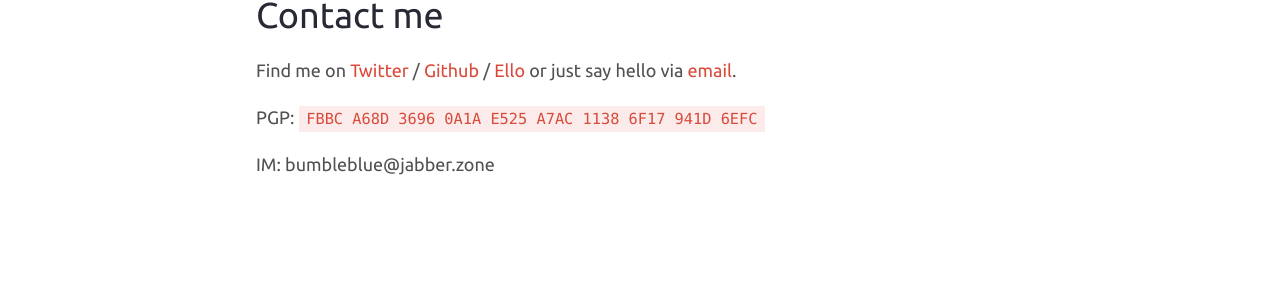
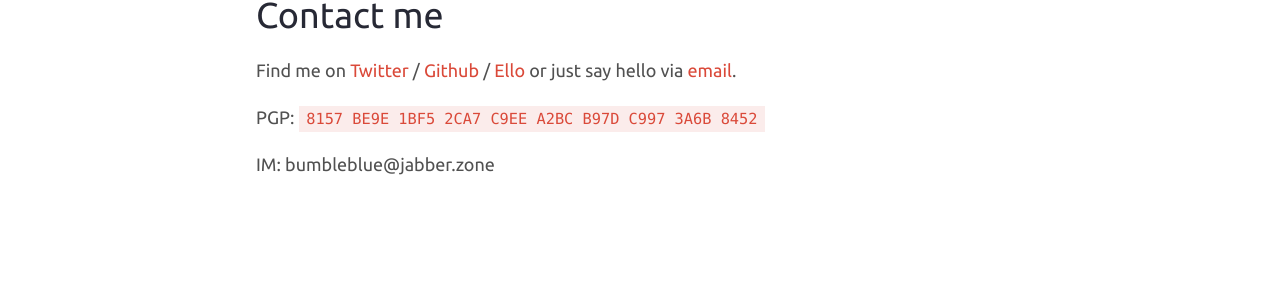
Before and after one commit to flapperleenie/flapperleenie.github.io, a Jekyll site: the page built from contact.md, in a window 1280 px wide. Shown: the part 236-538 px from the top of the page. Built offline with Jekyll 4.4.1, drawn with Linux system fonts in a browser that asks for light colours; nearby versions of some CDN libraries.

```diff
--- a/contact.md
+++ b/contact.md
@@ -5,9 +5,9 @@ permalink: /contact/
 ---
 
 Find me on [Twitter][twitter] / [Github][github] / [Ello][ello] or just say hello via
-<a href="mailto:&#104;&#101;&#108;&#108;&#111;&#64;&#101;&#105;&#108;&#101;&#101;&#110;&#119;&#97;&#103;&#110;&#101;&#114;&#46;&#120;&#121;&#122;">email</a>.
+<a href="mailto:&#101;&#105;&#108;&#101;&#101;&#110;&#64;&#98;&#117;&#109;&#98;&#108;&#101;&#46;&#98;&#108;&#117;&#101;">email</a>.
 
-PGP: `FBBC A68D 3696 0A1A E525 A7AC 1138 6F17 941D 6EFC`
+PGP: `8157 BE9E 1BF5 2CA7 C9EE A2BC B97D C997 3A6B 8452`
 
 IM: bumbleblue@jabber.zone
 
```
